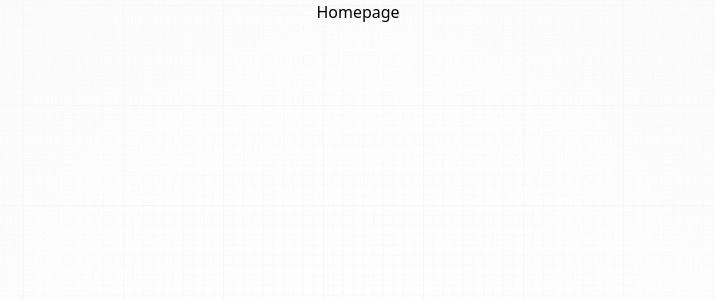
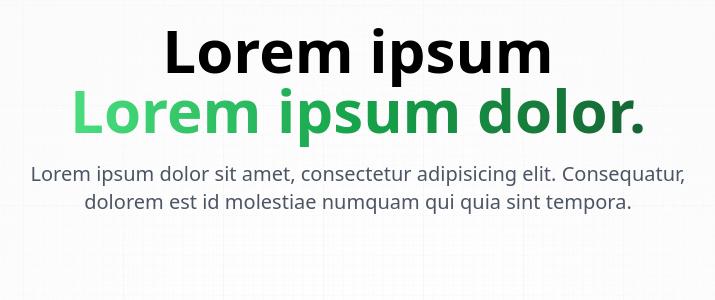
Before and after one commit to MichaelTeida/expressay, a Next.js app: page / in a window 1280 px wide. Shown: the top 300 px of the page, without its empty margins (282-997 px from the left). Built offline with nearby package versions, Linux system fonts and the light colour scheme.

Commit message:
feat: add content to mainpage

```diff
--- a/app/page.jsx
+++ b/app/page.jsx
@@ -1,8 +1,15 @@
 const Home = () => {
     return (
-        <div>
-            Homepage
-        </div>
+        <section className="w-full flex-center flex-col">
+            <h1 className="head_text text-center">
+                Lorem ipsum
+                <br className="max-md:hidden" />
+                <span className="green_gradient text-center">Lorem ipsum dolor.</span>
+            </h1>
+            <p className="desc text-center">
+                Lorem ipsum dolor sit amet, consectetur adipisicing elit. Consequatur, dolorem est id molestiae numquam qui quia sint tempora.
+            </p>
+        </section>
     );
 };
 
--- a/styles/global.css
+++ b/styles/global.css
@@ -82,11 +82,11 @@
     @apply mt-5 text-5xl font-extrabold leading-[1.15] text-black sm:text-6xl;
 }
 
-.orange_gradient {
-    @apply bg-gradient-to-r from-amber-500 via-orange-600 to-yellow-500 bg-clip-text text-transparent;
+.green_gradient {
+    @apply bg-gradient-to-r from-green-400 via-green-600 to-green-800 bg-clip-text text-transparent;
 }
 
-.green_gradient {
+.green_gradient_second {
     @apply bg-gradient-to-r from-green-400 to-green-500 bg-clip-text text-transparent;
 }
 
```
